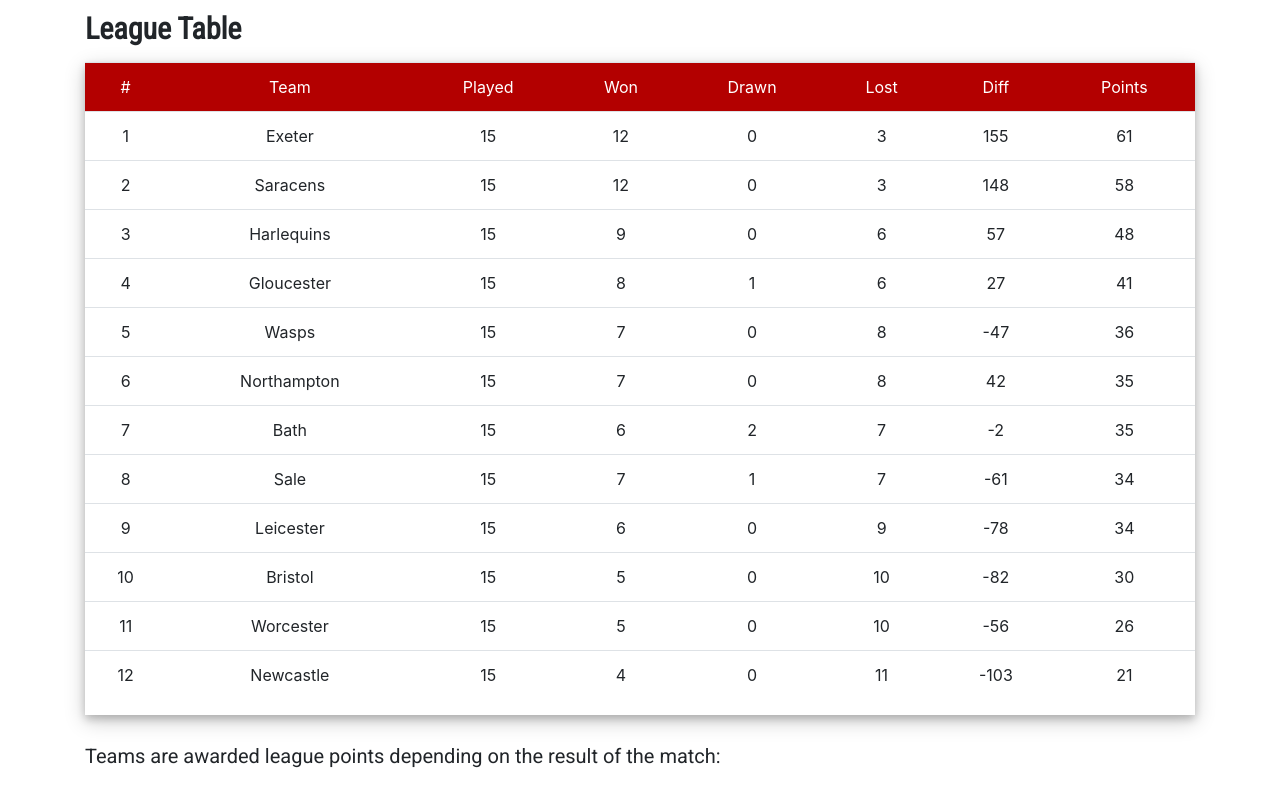
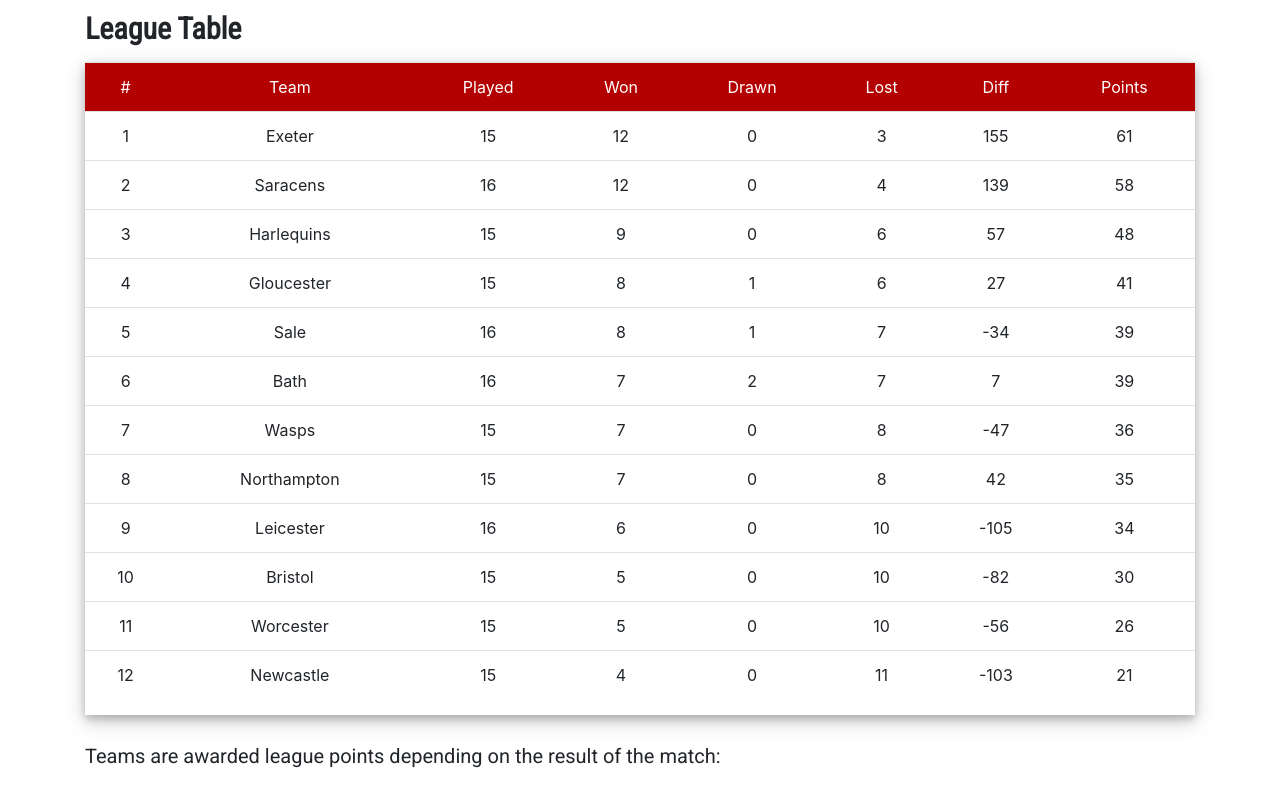
Before and after one commit to Matty1515/Matty1515.github.io, a plain HTML site: page index.html in a window 1280 px wide. Shown: the part 737-1523 px from the top of the page. Drawn offline with nearby package versions, Linux system fonts and the light colour scheme.

Commit message:
FRI Round 16 Games

```diff
--- a/index.html
+++ b/index.html
@@ -151,11 +151,11 @@
 		<tr>
 	      <td>2</td>
 		  <td>Saracens</td>
-		  <td>15</td>
+		  <td>16</td>
 		  <td>12</td>
 		  <td>0</td>
-		  <td>3</td>
-		  <td>148</td>
+		  <td>4</td>
+		  <td>139</td>
 		  <td>58</td>
 		</tr>
 		<tr>
@@ -180,6 +180,26 @@
 		</tr>
 		<tr>
 	      <td>5</td>
+		  <td>Sale</td>
+		  <td>16</td>
+		  <td>8</td>
+		  <td>1</td>
+		  <td>7</td>
+		  <td>-34</td>
+		  <td>39</td>
+		</tr>
+		<tr>
+	      <td>6</td>
+		  <td>Bath</td>
+		  <td>16</td>
+		  <td>7</td>
+		  <td>2</td>
+		  <td>7</td>
+		  <td>7</td>
+		  <td>39</td>
+		</tr>
+		<tr>
+	      <td>7</td>
 		  <td>Wasps</td>
 		  <td>15</td>
 		  <td>7</td>
@@ -189,7 +209,7 @@
 		  <td>36</td>
 		</tr>
 		<tr>
-	      <td>6</td>
+	      <td>8</td>
 		  <td>Northampton</td>
 		  <td>15</td>
 		  <td>7</td>
@@ -199,33 +219,13 @@
 		  <td>35</td>
 		</tr>
 		<tr>
-	      <td>7</td>
-		  <td>Bath</td>
-		  <td>15</td>
-		  <td>6</td>
-		  <td>2</td>
-		  <td>7</td>
-		  <td>-2</td>
-		  <td>35</td>
-		</tr>
-		<tr>
-	      <td>8</td>
-		  <td>Sale</td>
-		  <td>15</td>
-		  <td>7</td>
-		  <td>1</td>
-		  <td>7</td>
-		  <td>-61</td>
-		  <td>34</td>
-		</tr>
-		<tr>
 	      <td>9</td>
 		  <td>Leicester</td>
-		  <td>15</td>
+		  <td>16</td>
 		  <td>6</td>
 		  <td>0</td>
-		  <td>9</td>
-		  <td>-78</td>
+		  <td>10</td>
+		  <td>-105</td>
 		  <td>34</td>
 		</tr>
 		<tr>
@@ -319,8 +319,8 @@
           </div>
           <div class="card-body" id="FridayCard">
             <h3 class="card-title">8th March 2019</h3>
-			<p class="card-text">Bath [19:45] Saracens</p>
-			<p class="card-text">Sale [20:00] Leicester</p>
+			<p class="card-text">Bath 18-9 Saracens</p>
+			<p class="card-text">Sale 32-5 Leicester</p>
           </div>
         </div>
 	  </div>
```
